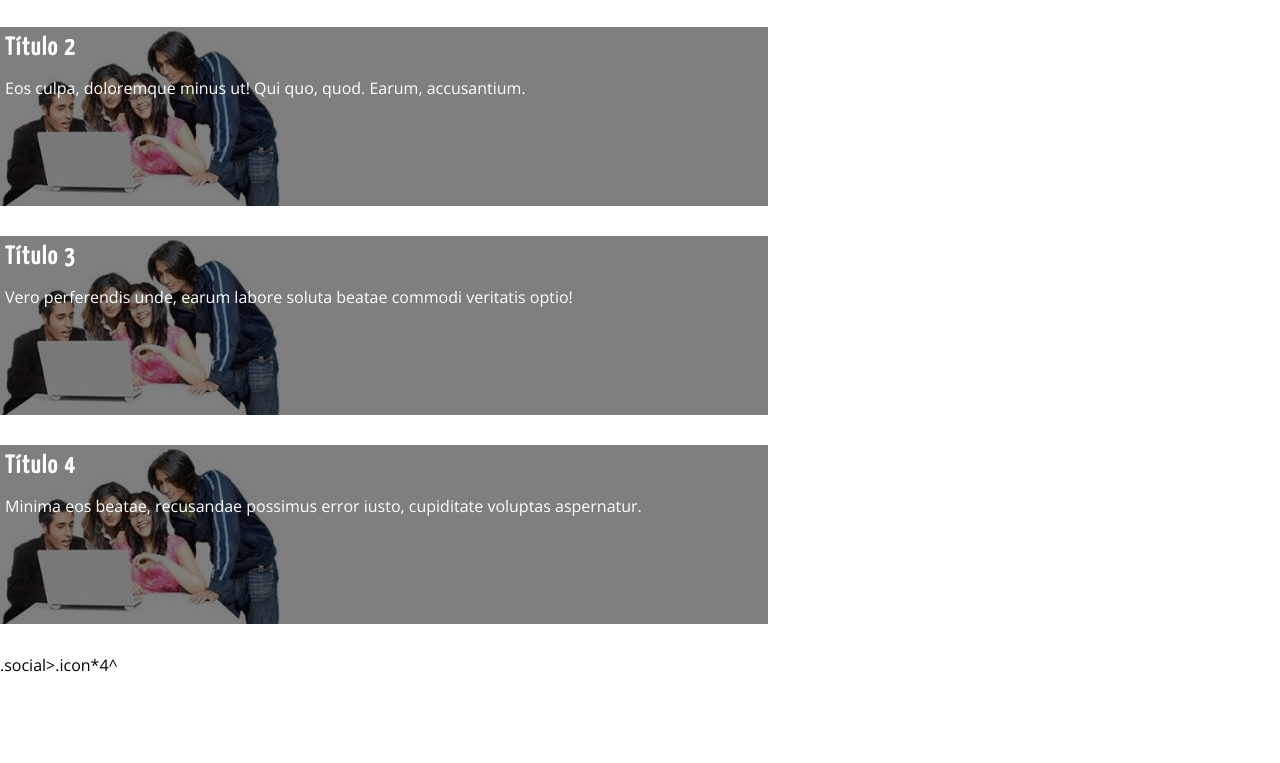
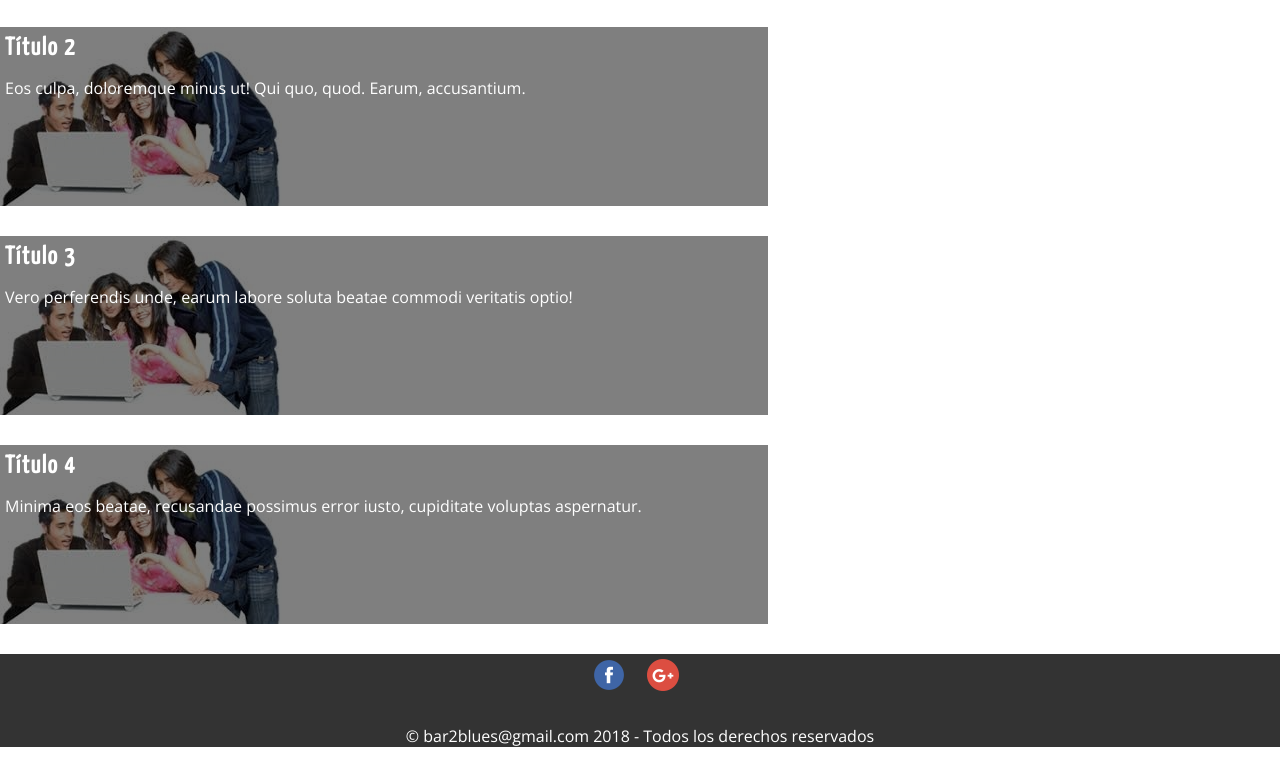
Before and after one commit to bar2blues/pagina_web, a plain HTML site: page index.html in a window 1280 px wide. Shown: the part 1338-2101 px from the top of the page. Before the commit the page ends 2014 px from the top, so only its background shows below. Drawn offline with nearby package versions, Linux system fonts and the light colour scheme.

Commit message:
cuarto commit

```diff
--- a/css/style.css
+++ b/css/style.css
@@ -141,3 +141,27 @@ h1 ,h2 ,h3 ,h4 ,h5 ,h6 {
     font-size: 25px;
     margin: 5px 0;
 }
+
+
+/*-------------------------FOOTER-------------------------*/
+
+.footer {
+    background: #333;
+    color: #fff
+}
+
+.footer .social [class^="icon-"] {
+    display: inline-block;
+    padding: 5px;
+    width: 50px;
+    height: 50px;
+    line-height: 40px;
+}
+
+footer .social:first-child {
+    text-align: center;
+}
+
+.footer .copy {
+    text-align: center;
+}
--- a/index.html
+++ b/index.html
@@ -87,7 +87,11 @@
     </main>
 
     <footer class="footer">
-        .social>.icon*4^
+        <div class="social">
+            <a href="" class="icon-face"><img src="img/facebook.png" alt=""></a>
+            <a href="" class="icon-gplus"><img src="img/googlePlus.png" alt=""></a>
+        </div>
+        <p class="copy">&copy; bar2blues@gmail.com 2018 - Todos los derechos reservados</p>
     </footer>
 
     <script src="js/menu.js"></script>
```
